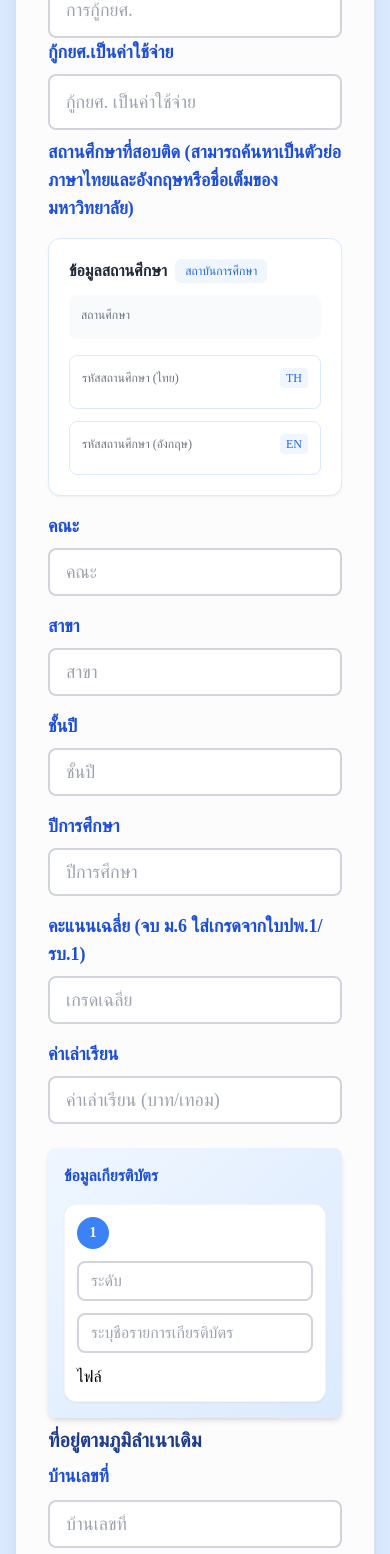
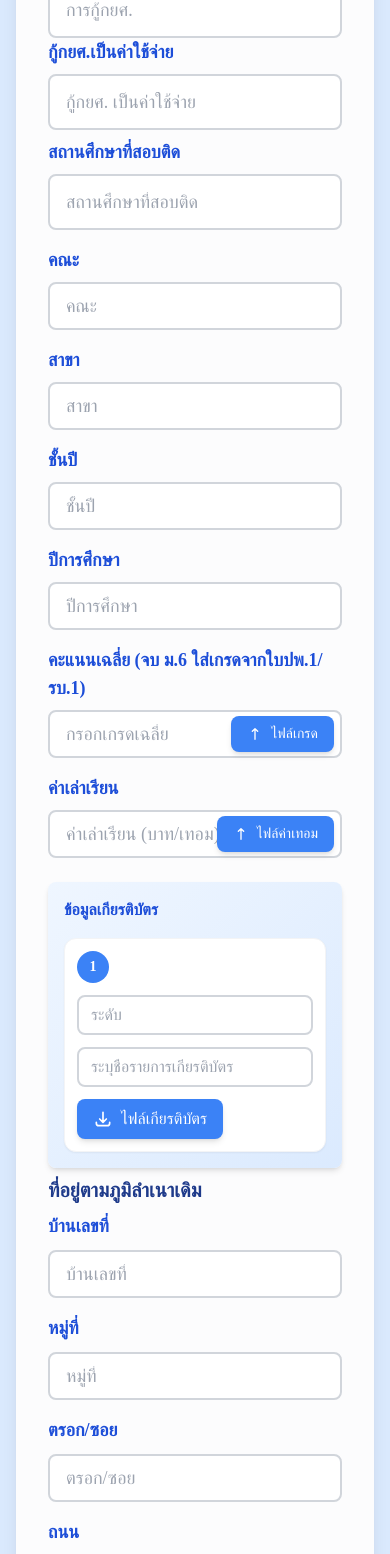
Before and after one commit to CKMarineTest/LoginGumlungjai, a Vue app: page /thegift/documentdata in a window 390 px wide. Shown: the part 2471-4025 px from the top of the page. Built offline with nearby package versions, Linux system fonts and the light colour scheme; a web font is replaced by a local one.

Commit message:
Revision 16

```diff
--- a/src/components/DocumentdataComponent.vue
+++ b/src/components/DocumentdataComponent.vue
@@ -183,74 +183,11 @@
 
                                     <div class="w-full mt-2">
                                         <label for="university" class="text-lg font-semibold text-blue-700 mb-2 block">
-                                            สถานศึกษาที่สอบติด
-                                            (สามารถค้นหาเป็นตัวย่อภาษาไทยและอังกฤษหรือชื่อเต็มของมหาวิทยาลัย) <span
-                                                class="text-red-500 text-sm"></span>
+                                            สถานศึกษาที่สอบติด <span class="text-red-500 text-sm"></span>
                                         </label>
-                                        <div class="relative">
-                                            <div
-                                                class="mt-4 p-5 lg:p-6 bg-white rounded-xl border border-blue-100 shadow-sm relative group hover:border-blue-200 transition-all duration-300">
-
-                                                <div class="flex flex-col sm:flex-row items-start gap-4 sm:gap-5">
-                                                    <div
-                                                        class="hidden sm:flex flex-shrink-0 w-12 h-12 bg-blue-50 rounded-lg items-center justify-center transition-transform duration-300 group-hover:scale-105">
-                                                        <svg class="w-6 h-6 text-blue-600" fill="none"
-                                                            stroke="currentColor" viewBox="0 0 24 24"
-                                                            xmlns="http://www.w3.org/2000/svg">
-                                                            <path stroke-linecap="round" stroke-linejoin="round"
-                                                                stroke-width="2"
-                                                                d="M19 21V5a2 2 0 00-2-2H7a2 2 0 00-2 2v16m14 0h2m-2 0h-5m-9 0H3m2 0h5M9 7h1m-1 4h1m4-4h1m-1 4h1m-5 10v-5a1 1 0 011-1h2a1 1 0 011 1v5m-4 0h4">
-                                                            </path>
-                                                        </svg>
-                                                    </div>
-
-                                                    <div class="flex-1 w-full">
-                                                        <div class="flex flex-wrap items-center gap-2 mb-3">
-                                                            <h3 class="text-base font-semibold text-gray-800">
-                                                                ข้อมูลสถานศึกษา</h3>
-                                                            <span
-                                                                class="px-2.5 py-1 bg-blue-50 text-blue-600 text-xs font-medium rounded-md">
-                                                                สถาบันการศึกษา
-                                                            </span>
-                                                        </div>
-
-                                                        <div class="mb-4 p-3 bg-gray-50 rounded-lg">
-                                                            <div class="text-xs text-gray-500 mb-1">สถานศึกษา</div>
-                                                            <div class="text-sm text-gray-800 font-medium">
-
-                                                            </div>
-                                                        </div>
-
-                                                        <div class="grid grid-cols-1 sm:grid-cols-2 gap-3">
-                                                            <div
-                                                                class="p-3 rounded-lg bg-white border border-blue-100 hover:border-blue-200 transition-all duration-200">
-                                                                <div class="flex justify-between items-center mb-2">
-                                                                    <span class="text-xs text-gray-500">รหัสสถานศึกษา
-                                                                        (ไทย)</span>
-                                                                    <span
-                                                                        class="px-1.5 py-0.5 bg-blue-50 text-blue-600 rounded text-xs font-medium">TH</span>
-                                                                </div>
-                                                                <div class="text-sm text-blue-700 font-semibold">
-
-                                                                </div>
-                                                            </div>
-
-                                                            <div
-                                                                class="p-3 rounded-lg bg-white border border-blue-100 hover:border-blue-200 transition-all duration-200">
-                                                                <div class="flex justify-between items-center mb-2">
-                                                                    <span class="text-xs text-gray-500">รหัสสถานศึกษา
-                                                                        (อังกฤษ)</span>
-                                                                    <span
-                                                                        class="px-1.5 py-0.5 bg-blue-50 text-blue-600 rounded text-xs font-medium">EN</span>
-                                                                </div>
-                                                                <div class="text-sm text-blue-700 font-semibold">
-
-                                                                </div>
-                                                            </div>
-                                                        </div>
-                                                    </div>
-                                                </div>
-                                            </div>
+                                        <div class="grid grid-cols-1 md:grid-cols-full gap-4">
+                                            <input type="text" placeholder="สถานศึกษาที่สอบติด" id="" name="" readonly
+                                                class="w-full px-4 py-3 text-lg border-2 border-gray-300 rounded-lg placeholder:text-gray-400 hover:border-blue-300 focus:border-blue-500 focus:ring-4 focus:ring-blue-100 focus:outline-none transition duration-200">
                                         </div>
                                     </div>
 
@@ -296,17 +233,65 @@
                                                 คะแนนเฉลี่ย (จบ ม.6 ใส่เกรดจากใบปพ.1/รบ.1) <span
                                                     class="text-red-500"></span>
                                             </label>
-                                            <input type="number" id="gpa" name="gpa" readonly
-                                                class="w-full px-4 h-12 text-lg border-2 border-gray-300 rounded-lg focus:ring-4 focus:ring-blue-100 focus:outline-none pr-[120px] transition-all duration-200 hover:border-blue-500"
-                                                placeholder="เกรดเฉลี่ย">
+                                            <div class="relative">
+                                                <input type="number" id="gpa" name="gpa" v-model.number="gpa" max="4"
+                                                    @input="validateGPA"
+                                                    class="w-full px-4 h-12 text-lg border-2 border-gray-300 rounded-lg focus:ring-4 focus:ring-blue-100 focus:outline-none pr-[120px] transition-all duration-200 hover:border-blue-500"
+                                                    placeholder="กรอกเกรดเฉลี่ย" readonly />
+
+                                                <div class="absolute right-2 top-1/2 -translate-y-1/2">
+                                                    <button
+                                                        class="inline-flex  items-center gap-2 px-4 py-2 bg-blue-500 text-white rounded-lg hover:bg-blue-600 active:bg-blue-700 transition-all duration-200 transform hover:scale-105 shadow-md hover:shadow-lg disabled:opacity-50 disabled:cursor-not-allowed focus:outline-none focus:ring-2 focus:ring-blue-500 focus:ring-offset-2">
+                                                        <svg v-if="!selectedFile" class="w-4 h-4" fill="none"
+                                                            stroke="currentColor" viewBox="0 0 24 24">
+                                                            <path stroke-linecap="round" stroke-linejoin="round"
+                                                                stroke-width="2" d="M12 4v16m0-16l-4 4m4-4l4 4" />
+                                                        </svg>
+                                                        <svg v-else class="w-4 h-4" fill="none" stroke="currentColor"
+                                                            viewBox="0 0 24 24">
+                                                            <path stroke-linecap="round" stroke-linejoin="round"
+                                                                stroke-width="2"
+                                                                d="M9 12l2 2 4-4m6 2a9 9 0 11-18 0 9 9 0 0118 0z" />
+                                                        </svg>
+                                                        <span class="text-sm font-medium">
+                                                            ไฟล์เกรด
+                                                        </span>
+                                                    </button>
+                                                </div>
+                                            </div>
                                         </div>
                                         <div>
                                             <label class="text-lg font-semibold text-blue-700 mb-2 block" for="tcas">
                                                 ค่าเล่าเรียน <span class="text-red-500"></span>
                                             </label>
-                                            <input type="number" id="tcas" name="tcas" readonly
-                                                class="w-full px-4 h-12 text-lg border-2 border-gray-300 rounded-lg focus:ring-4 focus:ring-blue-100 focus:outline-none pr-[120px] transition-all duration-200 hover:border-blue-500"
-                                                placeholder="ค่าเล่าเรียน (บาท/เทอม)">
+                                            <div class="relative">
+                                                <input type="number" id="tcas" name="tcas" readonly
+                                                    class="w-full px-4 h-12 text-lg border-2 border-gray-300 rounded-lg focus:ring-4 focus:ring-blue-100 focus:outline-none pr-[120px] transition-all duration-200 hover:border-blue-500"
+                                                    placeholder="ค่าเล่าเรียน (บาท/เทอม)">
+
+                                                <div class="absolute right-2 top-1/2 -translate-y-1/2">
+                                                    <button
+                                                        class="inline-flex  items-center gap-2 px-4 py-2 bg-blue-500 text-white rounded-lg hover:bg-blue-600 active:bg-blue-700 transition-all duration-200 transform hover:scale-105 shadow-md hover:shadow-lg disabled:opacity-50 disabled:cursor-not-allowed focus:outline-none focus:ring-2 focus:ring-blue-500 focus:ring-offset-2">
+                                                        <svg v-if="!selectedFile" class="w-4 h-4" fill="none"
+                                                            stroke="currentColor" viewBox="0 0 24 24">
+                                                            <path stroke-linecap="round" stroke-linejoin="round"
+                                                                stroke-width="2" d="M12 4v16m0-16l-4 4m4-4l4 4" />
+                                                        </svg>
+                                                        <svg v-else class="w-4 h-4" fill="none" stroke="currentColor"
+                                                            viewBox="0 0 24 24">
+                                                            <path stroke-linecap="round" stroke-linejoin="round"
+                                                                stroke-width="2"
+                                                                d="M9 12l2 2 4-4m6 2a9 9 0 11-18 0 9 9 0 0118 0z" />
+                                                        </svg>
+                                                        <span class="text-sm font-medium">
+                                                            ไฟล์ค่าเทอม
+                                                        </span>
+                                                    </button>
+                                                </div>
+                                            </div>
+
+
+
                                         </div>
                                     </div>
                                     <br>
@@ -332,7 +317,16 @@
                                                         placeholder="ระบุชื่อรายการเกียรติบัตร" />
 
                                                     <div class="w-full md:w-auto flex items-center">
-                                                        ไฟล์
+                                                        <button @click="handleDownload"
+                                                            class="inline-flex  items-center gap-2 px-4 py-2 bg-blue-500 text-white rounded-lg hover:bg-blue-600 active:bg-blue-700 transition-all duration-200 transform hover:scale-105 shadow-md hover:shadow-lg disabled:opacity-50 disabled:cursor-not-allowed focus:outline-none focus:ring-2 focus:ring-blue-500 focus:ring-offset-2">
+                                                            <svg xmlns="http://www.w3.org/2000/svg" class="h-5 w-5 "
+                                                                fill="none" viewBox="0 0 24 24" stroke="currentColor">
+                                                                <path stroke-linecap="round" stroke-linejoin="round"
+                                                                    stroke-width="2"
+                                                                    d="M4 16v1a3 3 0 003 3h10a3 3 0 003-3v-1m-4-4l-4 4m0 0l-4-4m4 4V4" />
+                                                            </svg>
+                                                            <span>ไฟล์เกียรติบัตร</span>
+                                                        </button>
                                                     </div>
                                                 </div>
                                             </div>
@@ -516,30 +510,40 @@
 
                                                 <input type="number"
                                                     class="w-full sm:w-6/12 px-4 h-12 text-lg border-2 border-gray-300 rounded-lg focus:ring-4 focus:ring-blue-100 focus:outline-none transition-all duration-200 hover:border-blue-500"
-                                                    placeholder="ระบุค่าเช่าบ้านต่อเดือน" />
+                                                    placeholder="ค่าเช่าบ้านต่อเดือน" readonly />
 
                                                 <div class="flex flex-col sm:flex-row gap-4 mt-4">
-                                                    <div
-                                                        class="flex-1 flex items-center justify-center h-32 border-2 border-dashed border-blue-300 rounded-lg cursor-pointer hover:bg-blue-50 transition-all">
-                                                        <h1>ตัวอย่างรูปที่อยู่อาศัย</h1>
-                                                    </div>
+                                                    <button @click="handleDownload"
+                                                        class="inline-flex items-center gap-2 px-4 py-2 bg-blue-500 text-white rounded-lg hover:bg-blue-600 active:bg-blue-700 transition-all duration-200 transform hover:scale-105 shadow-md hover:shadow-lg disabled:opacity-50 disabled:cursor-not-allowed focus:outline-none focus:ring-2 focus:ring-blue-500 focus:ring-offset-2">
+                                                        <svg xmlns="http://www.w3.org/2000/svg" class="h-5 w-5 "
+                                                            fill="none" viewBox="0 0 24 24" stroke="currentColor">
+                                                            <path stroke-linecap="round" stroke-linejoin="round"
+                                                                stroke-width="2"
+                                                                d="M4 16v1a3 3 0 003 3h10a3 3 0 003-3v-1m-4-4l-4 4m0 0l-4-4m4 4V4" />
+                                                        </svg>
+                                                        <span>รูปภาพที่อยู่บ้าน</span>
+                                                    </button>
                                                 </div>
 
                                                 <div class="flex flex-col sm:flex-row gap-4 mt-4">
-                                                    <div
-                                                        class="flex-1 flex items-center justify-center h-32 border-2 border-dashed border-blue-300 rounded-lg cursor-pointer hover:bg-blue-50 transition-all">
-                                                        <h1>ตัวอย่างหลักฐานค่าใช้จ่ายค่าเช่าออกโดยสถานที่ให้เช่า</h1>
-                                                    </div>
+                                                    <button @click="handleDownload"
+                                                        class="inline-flex items-center gap-2 px-4 py-2 bg-blue-500 text-white rounded-lg hover:bg-blue-600 active:bg-blue-700 transition-all duration-200 transform hover:scale-105 shadow-md hover:shadow-lg disabled:opacity-50 disabled:cursor-not-allowed focus:outline-none focus:ring-2 focus:ring-blue-500 focus:ring-offset-2">
+                                                        <svg xmlns="http://www.w3.org/2000/svg" class="h-5 w-5 "
+                                                            fill="none" viewBox="0 0 24 24" stroke="currentColor">
+                                                            <path stroke-linecap="round" stroke-linejoin="round"
+                                                                stroke-width="2"
+                                                                d="M4 16v1a3 3 0 003 3h10a3 3 0 003-3v-1m-4-4l-4 4m0 0l-4-4m4 4V4" />
+                                                        </svg>
+                                                        <span>ตัวอย่างหลักฐานค่าใช้จ่ายค่าเช่าออกโดยสถานที่ให้เช่า</span>
+                                                    </button>
                                                 </div>
 
                                             </div>
                                         </div>
 
-
-
                                     </div>
 
-                                    <div class="mx-auto px-1 mt-2">
+                                    <div class="mx-auto px-1 mt-3">
                                         <h3 class="text-xl font-semibold text-blue-900 mb-6 flex items-center">
                                             ข้อมูลบิดา
                                         </h3>
@@ -854,20 +858,38 @@
                                                                             class="block text-sm font-medium text-gray-600 mb-2">
                                                                             รูปผู้ป่วย
                                                                         </label>
-                                                                        <div
-                                                                            class="border-2 border-dashed border-gray-300 rounded-lg p-4 text-center hover:border-blue-500 transition-all duration-200">
-                                                                            ตัวอย่างรูปผู้ป่วย
-                                                                        </div>
+                                                                        <button @click="handleDownload"
+                                                                            class="inline-flex items-center gap-2 px-4 py-2 bg-blue-500 text-white rounded-lg hover:bg-blue-600 active:bg-blue-700 transition-all duration-200 transform hover:scale-105 shadow-md hover:shadow-lg disabled:opacity-50 disabled:cursor-not-allowed focus:outline-none focus:ring-2 focus:ring-blue-500 focus:ring-offset-2">
+                                                                            <svg xmlns="http://www.w3.org/2000/svg"
+                                                                                class="h-5 w-5 " fill="none"
+                                                                                viewBox="0 0 24 24"
+                                                                                stroke="currentColor">
+                                                                                <path stroke-linecap="round"
+                                                                                    stroke-linejoin="round"
+                                                                                    stroke-width="2"
+                                                                                    d="M4 16v1a3 3 0 003 3h10a3 3 0 003-3v-1m-4-4l-4 4m0 0l-4-4m4 4V4" />
+                                                                            </svg>
+                                                                            <span>รูปผู้ป่วย</span>
+                                                                        </button>
                                                                     </div>
                                                                     <div class="flex-1 relative">
                                                                         <label
                                                                             class="block text-sm font-medium text-gray-600 mb-2">
                                                                             ใบรับรองแพทย์
                                                                         </label>
-                                                                        <div
-                                                                            class="border-2 border-dashed border-gray-300 rounded-lg p-4 text-center hover:border-blue-500 transition-all duration-200">
-                                                                            ตัวอย่างใบรับรองแพทย์
-                                                                        </div>
+                                                                        <button @click="handleDownload"
+                                                                            class="inline-flex items-center gap-2 px-4 py-2 bg-blue-500 text-white rounded-lg hover:bg-blue-600 active:bg-blue-700 transition-all duration-200 transform hover:scale-105 shadow-md hover:shadow-lg disabled:opacity-50 disabled:cursor-not-allowed focus:outline-none focus:ring-2 focus:ring-blue-500 focus:ring-offset-2">
+                                                                            <svg xmlns="http://www.w3.org/2000/svg"
+                                                                                class="h-5 w-5 " fill="none"
+                                                                                viewBox="0 0 24 24"
+                                                                                stroke="currentColor">
+                                                                                <path stroke-linecap="round"
+                                                                                    stroke-linejoin="round"
+                                                                                    stroke-width="2"
+                                                                                    d="M4 16v1a3 3 0 003 3h10a3 3 0 003-3v-1m-4-4l-4 4m0 0l-4-4m4 4V4" />
+                                                                            </svg>
+                                                                            <span>ใบรับรองแพทย์</span>
+                                                                        </button>
                                                                     </div>
                                                                 </div>
 
@@ -911,6 +933,8 @@ import { ref } from 'vue';
 
 import SiblingInfoFormConponent from './SiblingInfoFormConponent.vue';
 
+// import { DownloadIcon } from 'lucide-vue-next';
+
 import logoUrl from '@/assets/picture/GLJ_Logo.png';
 
 const refexample = ref('ตัวอย่าง');
```
Also changed, not shown: src/components/DashBoardComponent.vue (+9 -13 lines), src/components/RegisterFormComponent.vue (+53 -69 lines), src/components/SettingComponent.vue (+35 -55 lines).
